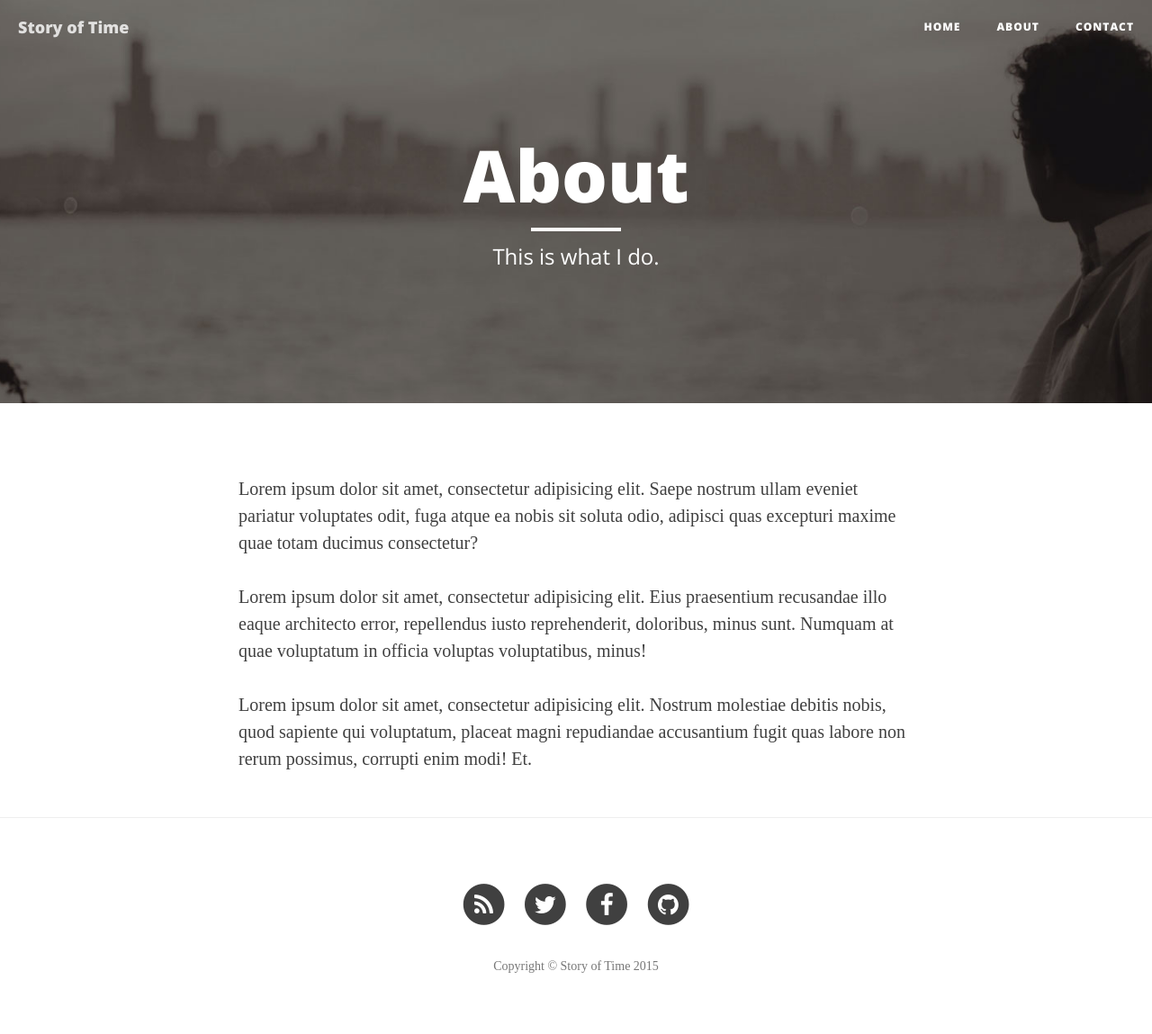
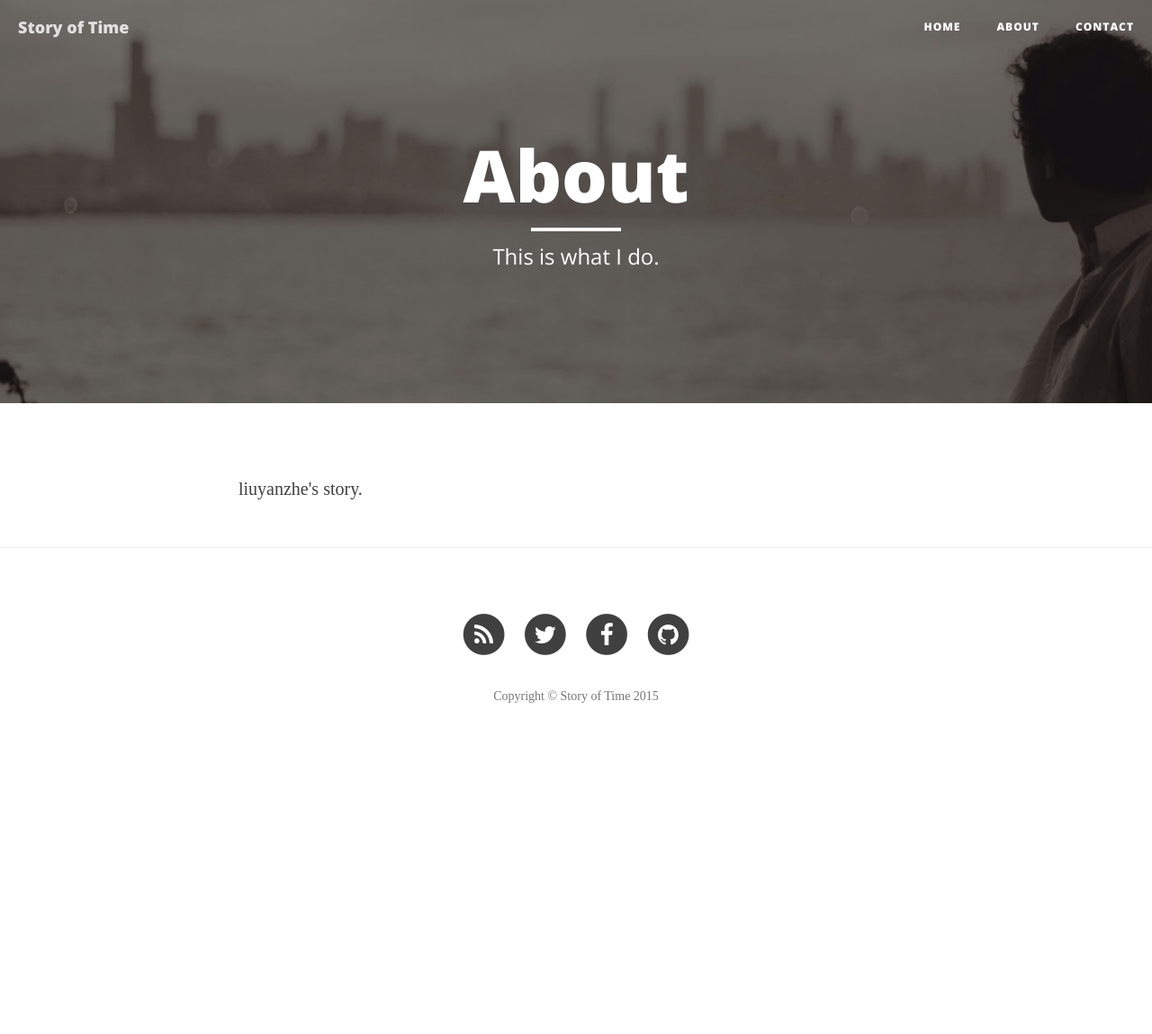
Before and after one commit to cundong/jekyll_demo, a Jekyll site: the page built from about.html, in a window 1280 px wide. Shown: the whole page at 90% size. Built offline with Jekyll 4.4.1, drawn with Linux system fonts in a browser that asks for light colours; nearby versions of some CDN libraries; after the commit the page ends 900 px from its top, so only the background shows below that.

```diff
--- a/_config.yml
+++ b/_config.yml
@@ -5,9 +5,9 @@
 description: "Write your site description here. It will be used as your sites meta description as well!"
 baseurl: "http://www.liuyanzhe.com"
 url: "http://www.liuyanzhe.com"
-twitter_username: SBootstrap
-github_username:  davidtmiller
-facebook_username:  IronSummitMedia
+twitter_username: cundong
+github_username:  cundong
+facebook_username:  liucundong
 
 # Build settings
 markdown: kramdown
--- a/about.html
+++ b/about.html
@@ -5,8 +5,4 @@
 header-img: "img/about-bg.jpg"
 ---
 
-<p>Lorem ipsum dolor sit amet, consectetur adipisicing elit. Saepe nostrum ullam eveniet pariatur voluptates odit, fuga atque ea nobis sit soluta odio, adipisci quas excepturi maxime quae totam ducimus consectetur?</p>
-
-<p>Lorem ipsum dolor sit amet, consectetur adipisicing elit. Eius praesentium recusandae illo eaque architecto error, repellendus iusto reprehenderit, doloribus, minus sunt. Numquam at quae voluptatum in officia voluptas voluptatibus, minus!</p>
-
-<p>Lorem ipsum dolor sit amet, consectetur adipisicing elit. Nostrum molestiae debitis nobis, quod sapiente qui voluptatum, placeat magni repudiandae accusantium fugit quas labore non rerum possimus, corrupti enim modi! Et.</p>
+<p>liuyanzhe's story.</p>
```
